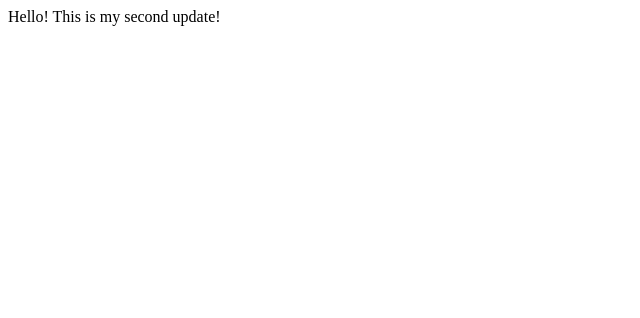
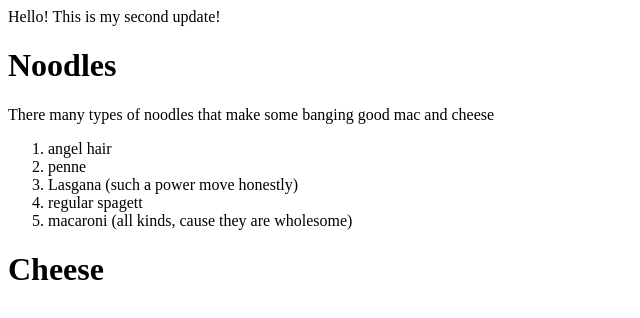
Before and after one commit to HawaBakari/assignment1, a plain HTML site: page index.html in a window 1280 px wide. Shown: the whole page, without its empty margins (0-640 px from the left). Drawn offline with Linux system fonts and the light colour scheme.

Commit message:
added Mac and Cheese list

```diff
--- a/css/styles.css
+++ b/css/styles.css
@@ -0,0 +1,3 @@
+html {
+    color: blue;
+}
--- a/index.html
+++ b/index.html
@@ -1,3 +1,21 @@
-<html>
+<!DOCTYPE html>
+<html lang>
+
 Hello! This is my second update!
+    <head>
+        <title>All about Mac and Cheese Tehe</title>
+    </head>
+    <body>
+        <h1>Noodles</h1>
+        <p>There many types of noodles that make some banging good mac and cheese</p>
+        <ol>
+            <li>angel hair</li>
+            <li>penne</li>
+            <li>Lasgana (such a power move honestly)</li>
+            <li>regular spagett</li>
+            <li>macaroni (all kinds, cause they are wholesome)</li>
+        </ol>
+        <h1>Cheese</h1>
+    </body>
+
 </html>
```
